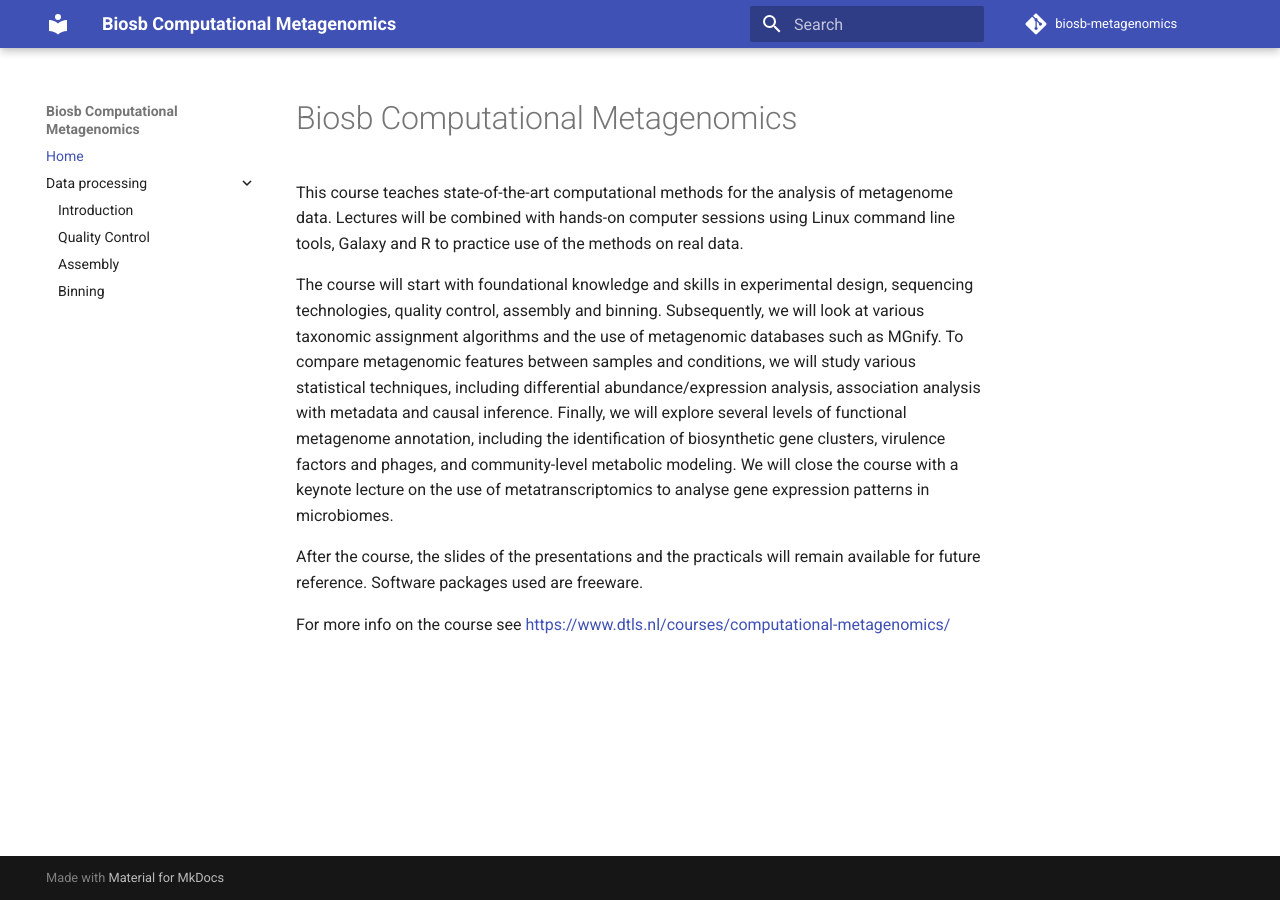
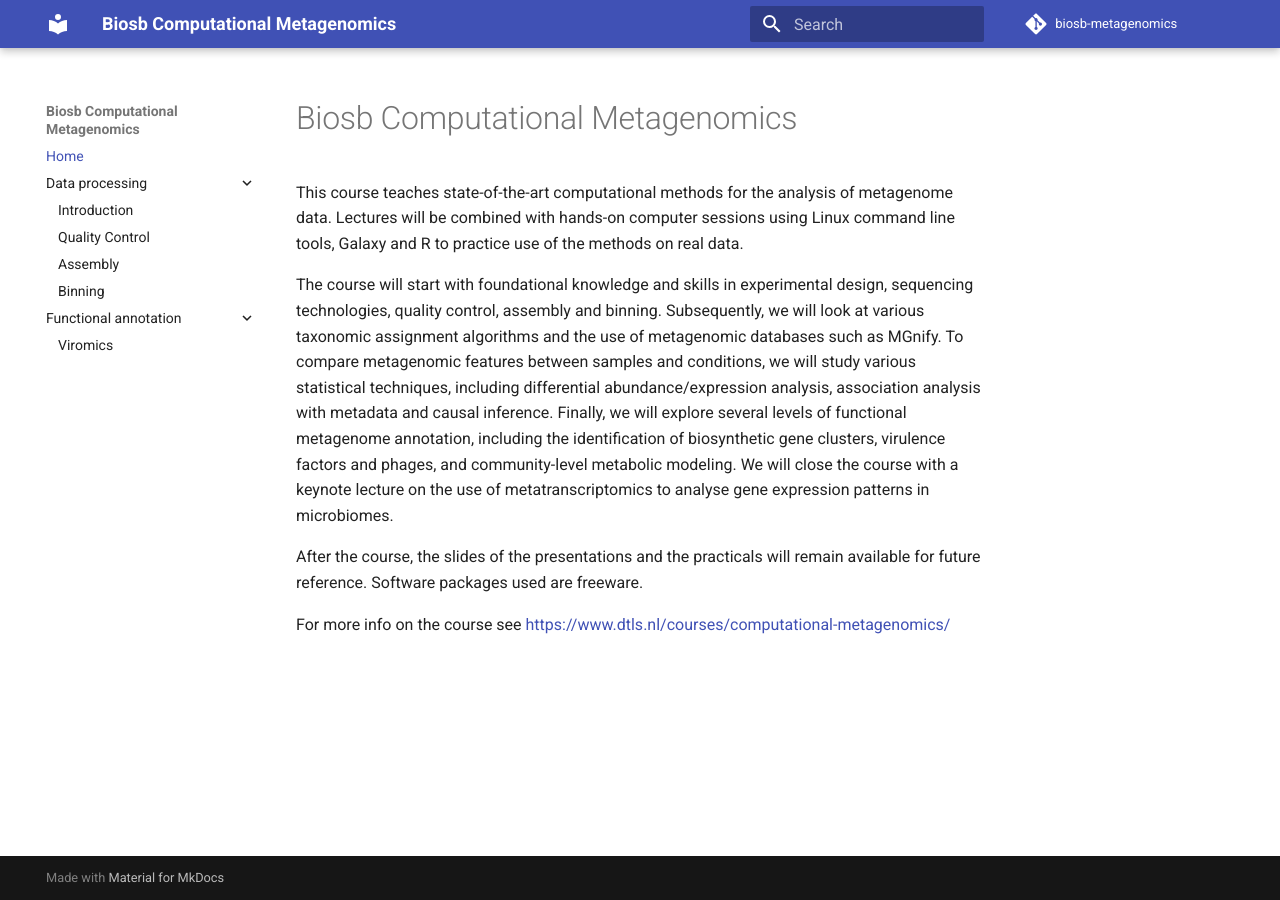
Before and after one commit to mdehollander/biosb-metagenomics, an MkDocs documentation site: the page built from docs/index.md, in a window 1280 px wide. Built offline with MkDocs 1.6.1 and Material for MkDocs 9.7.7, drawn with Linux system fonts in a browser that asks for light colours; comment, search, counter and statistics services are not loaded.

Commit message:
viromics added to yml

```diff
--- a/mkdocs.yml
+++ b/mkdocs.yml
@@ -19,6 +19,8 @@ nav:
     - Quality Control: data-processing/quality-control.md
     - Assembly: data-processing/assembly.md
     - Binning: data-processing/binning.md
+  - Functional annotation:
+    - Viromics: functional-annotation/viromes.md
 
 markdown_extensions:
   - footnotes
```
